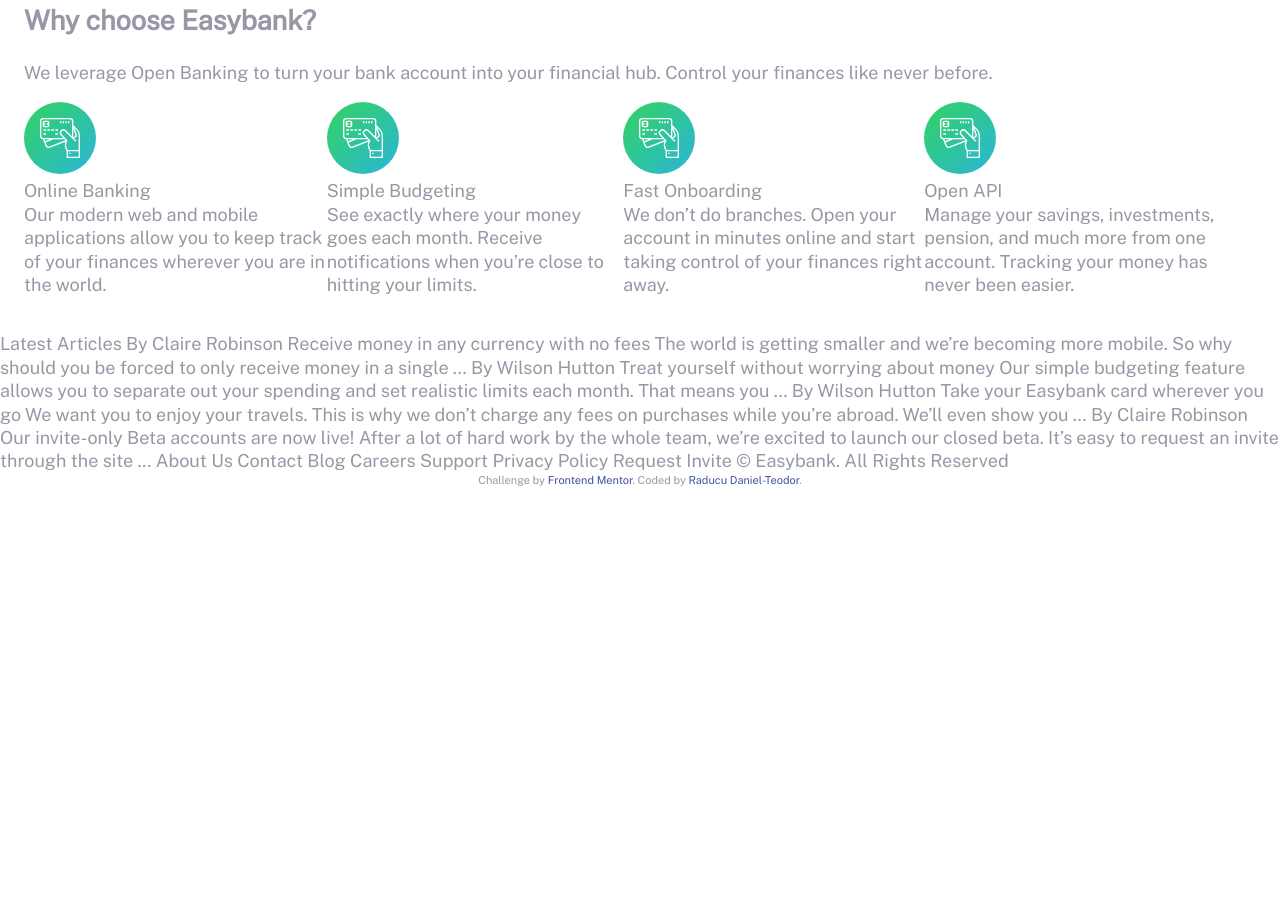
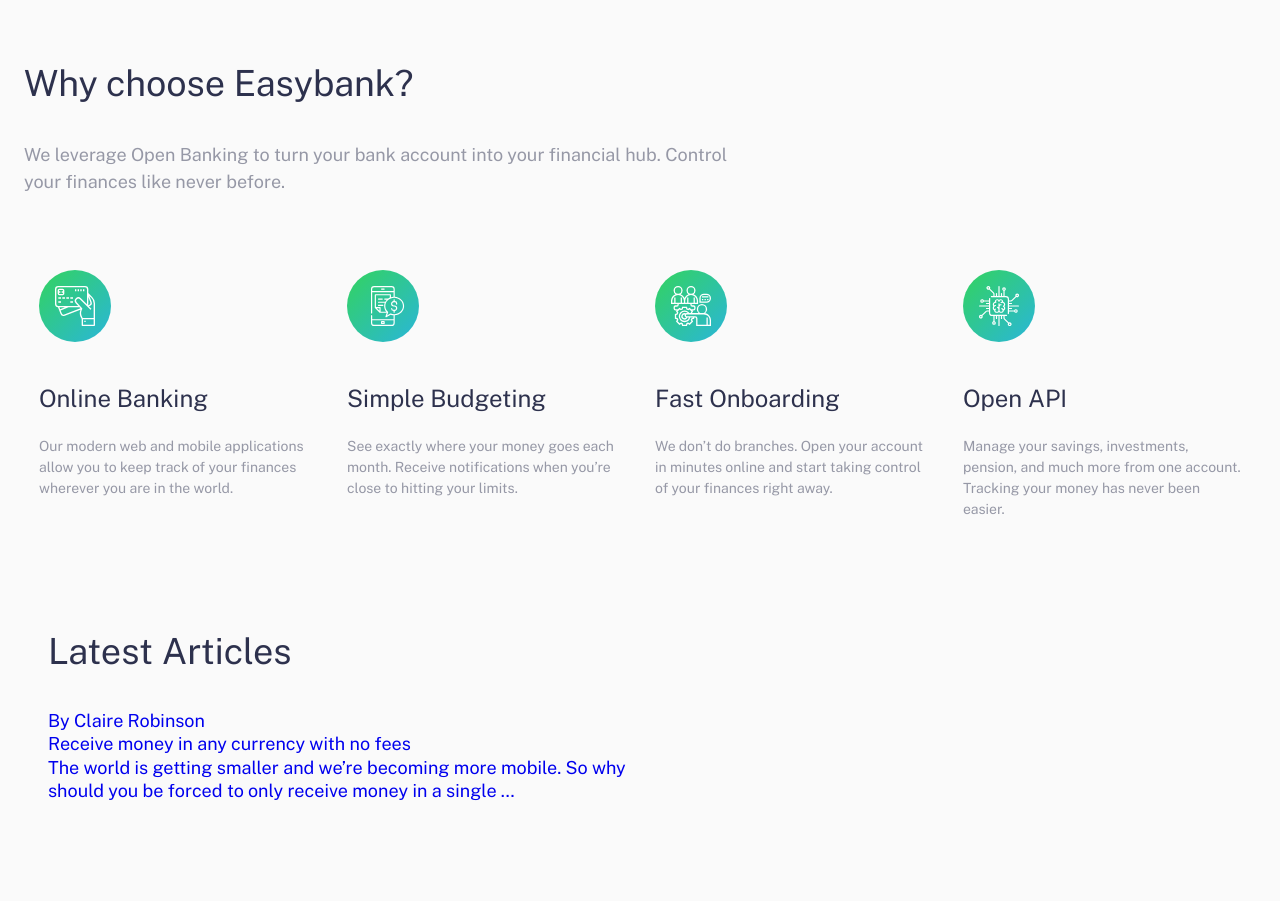
Before and after one commit to draducu/Easy-Bank, a plain HTML site: page index.html in a window 1280 px wide. Shown: the part 769-1670 px from the top of the page. Before the commit the page ends 1256 px from the top, so only its background shows below. Drawn offline with nearby package versions, Linux system fonts and the light colour scheme.

Commit message:
lucrez la articole cu grid, am ramas cu o nepotrivire intre 1200px++

```diff
--- /dev/null
+++ b/app/scss/_article.scss
@@ -0,0 +1,35 @@
+.articles {
+    background-color: $veryLightGray;
+}
+.article {
+    &__content {
+
+    }
+    &__grid {
+        display: grid;
+        grid-template-columns: 1fr;
+
+        @media (min-width: $medium) {
+            grid-template-columns: repeat(2, 1fr);
+        }
+
+        @media (min-width: $large) {
+            grid-template-columns: repeat(2, 1fr);
+        }
+    }
+    &__item {
+
+    }
+    &__image {
+
+    }
+    &__text {
+
+    }
+    &__author {
+
+    }
+    &__title {
+
+    }
+}
--- a/app/scss/_feature.scss
+++ b/app/scss/_feature.scss
@@ -1,19 +1,60 @@
 .feature {
+    background-color: $veryLightGray;
+    text-align: center;
+
+    @media (min-width: $medium) {
+        text-align: left;
+    }
+
+    &__intro {
+        margin-bottom: 3.75rem;
+
+        @media (min-width: $large) {
+            width: 60%;
+        }
+    }
     &__grid {
-        @media (min-width: $large) {
+        @media (min-width: $medium) {
             display: flex;
+            flex-wrap: wrap;
         }
     }
     &__item {
+        padding: 0.9375rem;
 
+        @media (min-width: $medium) {
+            flex: 0 0;
+            flex-basis: 50%;
+        }
+
+        @media (min-width: $large) {
+            flex: 1;
+        }
     }
+
     &__icon {
+        margin-bottom: 1.875rem;
 
+        @media (min-width: $large) {
+            font-size: 2.75rem;
+        }
     }
+
     &__title {
+        font-size: 1.25rem;
+        font-weight: 300;
+        line-height: 1.15;
+        color: $darkBlue;
+        margin-bottom: 1rem;
 
+        @media (min-width: $large) {
+            font-size: 1.5rem;
+            margin-bottom: 1.5rem;
+        }
     }
+
     &__description {
-
+        font-size: 0.875rem;
+        line-height: 1.5;
     }
 }
--- a/app/scss/_global.scss
+++ b/app/scss/_global.scss
@@ -9,19 +9,46 @@
     margin: 0;
     padding: 0;
     font-family: 'Public Sans', sans-serif;
-    font-size: $font-med;
+    font-size: $font-sm;
     font-weight: 300;
     color: $grayishBlue;
     line-height: 1.3;
+    overflow-x: hidden;       // de ce nu merge ??????????
+    // min-height: 300vh;
     &.noscroll {
         overflow: hidden;
     }
+
     @media (min-width:$large) {
         font-size: $font-med;
     }
 }
+//Text properties
 h1, h2, h3 {
+    font-weight: 300;
+    line-height: 1.15;
+    color: $darkBlue;
     margin-top: 0;
+}
+h1 {
+    font-size: 2.31rem;
+    margin-bottom: 1.5rem;
+    @media (min-width:$large) {
+        font-size: $font-xlg;
+    }
+}
+h2 {
+    font-size: 1.875rem;
+    margin-bottom: 1.5625rem;
+    @media (min-width:$large) {
+        font-size: 2.25rem;
+        margin-bottom: 2.25rem;
+    }
+}
+P {
+
+    line-height: 1.5;
+    margin-bottom: 2.25rem;
 }
 a, a:visited, a:hover {
     text-decoration: none;
@@ -31,33 +58,45 @@
     max-width: 90rem; //70
     margin: 0 auto;
     &--pt {
-        padding-top: 2.25rem;
+        padding-top: 4.375rem;
+        @media (min-width: $large) {
+            padding-top: 6rem;
+        }
     }
     &--pr {
         padding-right: 1.5rem;
     }
     &--pb {
-        padding-bottom: 2.25rem;
+        padding-bottom: 4.375rem;
+        @media (min-width: $large) {
+            padding-bottom: 6rem;
+        }
     }
     &--pl {
         padding-right: 1.5rem;
     }
-
     &--pall {
-        padding-top: 2.25rem;
-        padding-bottom: 2.25rem;
+        padding-top: 4.375rem;
+        padding-bottom: 4.375rem;
         padding-left: 1.5rem;
         padding-right: 1.5rem;
+        @media (min-width: $large) {
+            padding-top: 6rem;
+            padding-bottom: 6rem;
+        }
     }
     &--py {
-        padding-top: 2.25rem;
-        padding-bottom: 2.25rem;
+        padding-top: 4.375rem;
+        padding-bottom: 4.375rem;
+        @media (min-width: $large) {
+            padding-top: 6rem;
+            padding-bottom: 6rem;
+        }
     }
     &--px {
         padding-left: 1.5rem;
         padding-right: 1.5rem;
     }
-
 }
 //flexbox
 .flex {
--- a/app/scss/_hero.scss
+++ b/app/scss/_hero.scss
@@ -24,7 +24,7 @@
             background-image: none;
         }
         &::before, &::after {
-            border: 1px solid magenta;
+            // border: 1px solid magenta;
         }
         &::before {
             @media (min-width:$large) {
@@ -59,6 +59,9 @@
                 left: 22%;
             }
         }
+        &::before, &::after {
+            // border: 1px solid magenta;
+        }
     }
     &__text {
         text-align: center;
@@ -67,19 +70,5 @@
             order: 1;
             text-align: left;
         }
-        h1 {
-            font-weight: 300;
-            color: $darkBlue;
-            line-height: 1.15;
-            font-size: 2.31rem;
-            margin-bottom: 1.5rem;
-            @media (min-width:$large) {
-                font-size: $font-xlg;
-            }
-        }
-        P {
-            line-height: 1.5;
-            margin-bottom: 2.25rem;
-        }
     }
 }
--- a/app/scss/style.scss
+++ b/app/scss/style.scss
@@ -4,3 +4,4 @@
 @import "animations";
 @import "hero";
 @import "feature";
+@import "article";
--- a/index.html
+++ b/index.html
@@ -55,12 +55,16 @@
       </div>
     </div>
   </section>
-  <section class="features container container--pall">
+  <section class="feature">
+    <div class="feature__content container container--pall">
+      <div class="feature__intro">
         <h2>Why choose Easybank?</h2>
         <p>
           We leverage Open Banking to turn your bank account into your financial hub. Control
           your finances like never before.
         </p>
+      </div>
+
       <div class="feature__grid">
         <div class="feature__item">
           <div class="feature__icon"><img src="/images/icon-online.svg"></div>
@@ -72,7 +76,7 @@
         </div>
 
         <div class="feature__item">
-        <div class="feature__icon"><img src="/images/icon-online.svg"></div>
+          <div class="feature__icon"><img src="/images/icon-budgeting.svg"></div>
           <div class="feature__title">Simple Budgeting</div>
           <div class="feature__description">
             See exactly where your money goes each month. Receive notifications when you’re close to hitting your limits.
@@ -80,7 +84,7 @@
         </div>
 
         <div class="feature__item">
-        <div class="feature__icon"><img src="/images/icon-online.svg"></div>
+          <div class="feature__icon"><img src="/images/icon-onboarding.svg"></div>
           <div class="feature__title">Fast Onboarding</div>
           <div class="feature__description">
             We don’t do branches. Open your account in minutes online and start taking control of your finances right away.
@@ -88,22 +92,35 @@
         </div>
 
         <div class="feature__item">
-        <div class="feature__icon"><img src="/images/icon-online.svg"></div>
+          <div class="feature__icon"><img src="/images/icon-api.svg"></div>
           <div class="feature__title">Open API</div>
           <div class="feature__description">
             Manage your savings, investments, pension, and much more from one account. Tracking your money has never been easier.
           </div>
         </div>
+      </div>
+
+      <section class="articles">
+        <div class="article__content container container--pall">
+          <h2>Latest Articles</h2>
+          <div class="article__grid">
+
+            <a href="#" class="article__item">
+              <div class="article__image" style="background-image: url('/images/image-currency.jpg');"></div>
+              <div class="article__text">
+                <div class="article__author">By Claire Robinson</div>
+                <div class="article__title">Receive money in any currency with no fees</div>
+                <div class="article__description"> The world is getting smaller and we’re becoming more mobile. So why should you be
+                  forced to only receive money in a single …</div>
+              </div>
+            </a>
 
           </div>
+        </div>
       </section>
-  Latest Articles
+    </div>
 
-  By Claire Robinson
-  Receive money in any currency with no fees
-  The world is getting smaller and we’re becoming more mobile. So why should you be
-  forced to only receive money in a single …
-
+  </section>
   By Wilson Hutton
   Treat yourself without worrying about money
   Our simple budgeting feature allows you to separate out your spending and set
```
Also changed, not shown: dist/css/style.css, 1 other file. Lines whose indentation alone changed are shown as unchanged.
